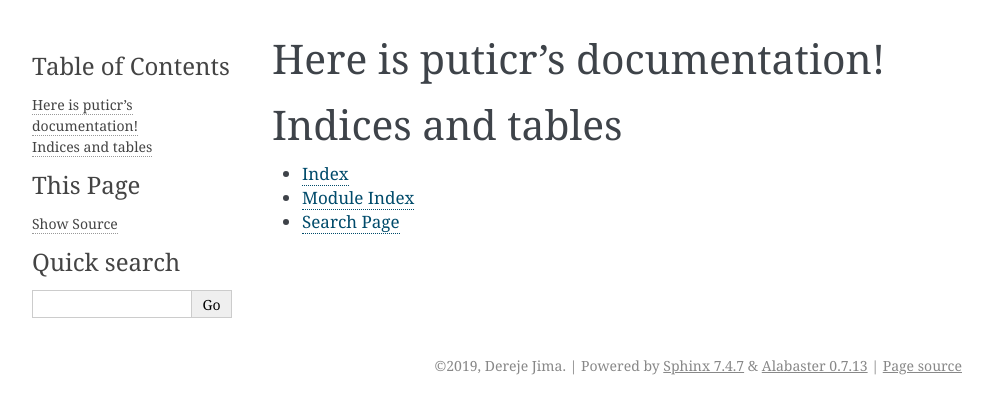
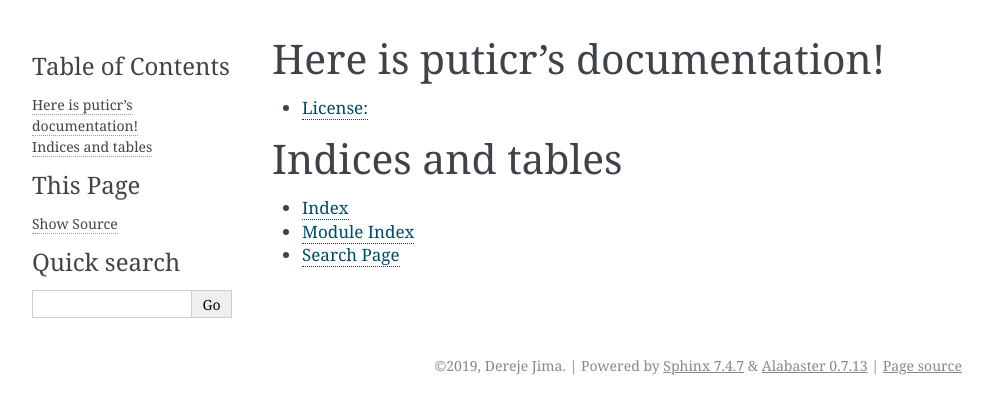
Before and after one commit to demis001/puticr, a Sphinx documentation site: the page built from docs/source/index.rst, in a window 1280 px wide. Shown: the top 414 px of the page, without its empty margins (148-1141 px from the left). Built offline with Sphinx 7.4.7, drawn with Linux system fonts in a browser that asks for light colours.

Commit message:
added license

```diff
--- a/docs/source/index.rst
+++ b/docs/source/index.rst
@@ -3,8 +3,8 @@ Here is  puticr's documentation!
 
 .. toctree::
    :maxdepth: 2
-   :caption: Contents:
 
+   license
 
 
 Indices and tables
--- /dev/null
+++ b/docs/source/license.rst
@@ -0,0 +1,5 @@
+License:
+========
+
+
+Please contact license office.
```
